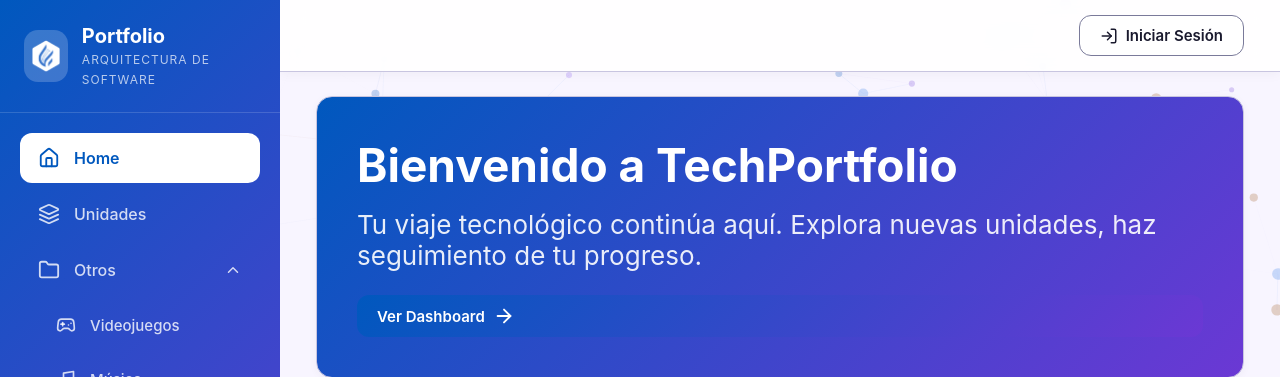
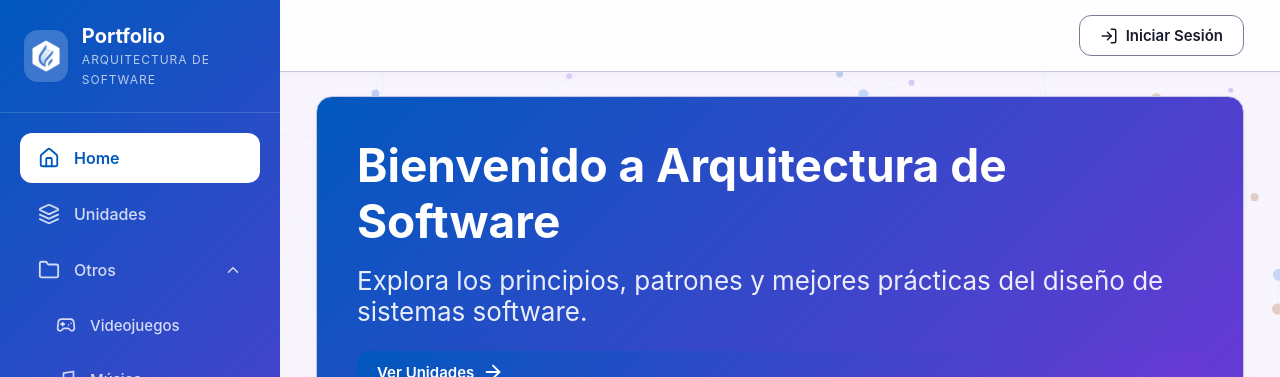
Before and after one commit to VivanDg/SIS_ARQUITECTURA_V01, a Next.js app: page / in a window 1280 px wide. Shown: the top 377 px of the page. Built offline with nearby package versions, Linux system fonts and the light colour scheme; no server answers; the database is empty.

Commit message:
feat: actualizar texto de bienvenida a arquitectura de software

```diff
--- a/src/app/page.tsx
+++ b/src/app/page.tsx
@@ -107,10 +107,10 @@ export default function HomePage() {
       <section className="card mb-8" style={{ background: gradient, color: "white", padding: 40 }}>
         <div style={{ display: "flex", justifyContent: "space-between", alignItems: "center" }}>
           <div>
-            <h1 className="text-4xl font-bold mb-4">Bienvenido a TechPortfolio</h1>
-            <p className="text-xl" style={{ opacity: 0.9 }}>Tu viaje tecnológico continúa aquí. Explora nuevas unidades, haz seguimiento de tu progreso.</p>
+            <h1 className="text-4xl font-bold mb-4">Bienvenido a Arquitectura de Software</h1>
+            <p className="text-xl" style={{ opacity: 0.9 }}>Explora los principios, patrones y mejores prácticas del diseño de sistemas software.</p>
             <Link href="/unidades" className="btn-login mt-6" style={{ boxShadow: "none" }}>
-              Ver Dashboard <ArrowRight size={22} />
+              Ver Unidades <ArrowRight size={22} />
             </Link>
           </div>
         </div>
```
